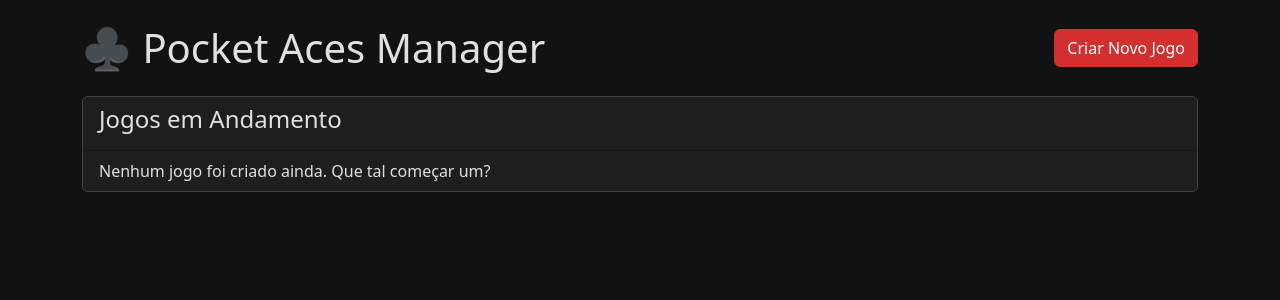
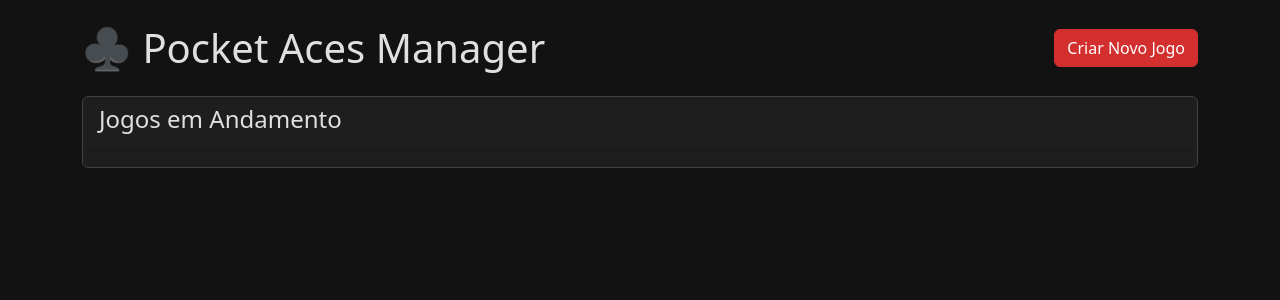
Before and after one commit to pedrocamposlive/pocketacesproject, a Flask app: page / in a window 1280 px wide. Shown: the top 300 px of the page. Run offline with Flask 3, Linux system fonts and the light colour scheme; data that the repository does not hold is empty.

Commit message:
Update index.html

```diff
--- a/templates/index.html
+++ b/templates/index.html
@@ -22,7 +22,7 @@
         </a>
       {% else %}
         <div class="list-group-item bg-dark text-light">
-          <p class="mb-0">Nenhum jogo foi criado ainda. Que tal começar um?</p>
+          <p class="mb-0"></p>
         </div>
       {% endfor %}
     </div>
```
